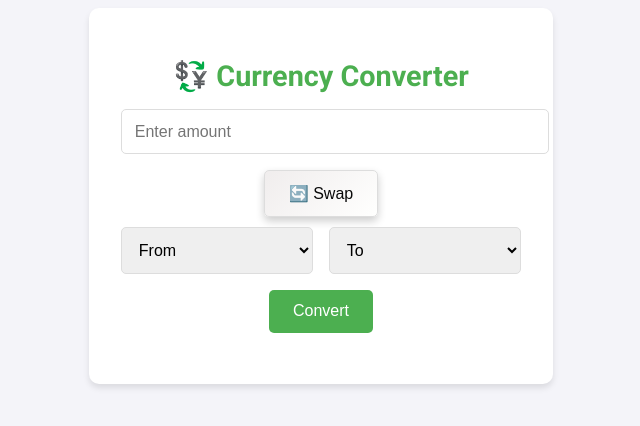
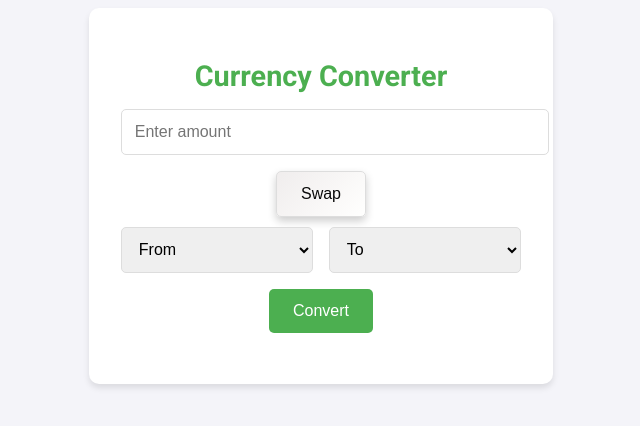
Before and after one commit to Danishrehman786/currecncyconverter, a plain HTML site: page index.html in a window 1280 px wide. Shown: the part 204-630 px from the top of the page, without its empty margins (319-959 px from the left). Drawn offline with Linux system fonts and the light colour scheme; no server answers.

Commit message:
Update index.html

```diff
--- a/index.html
+++ b/index.html
@@ -11,9 +11,9 @@
 
 <body>
     <div class="container">
-        <h1>💱 Currency Converter</h1>
+        <h1>Currency Converter</h1>
         <input type="number" id="amount" class="amount-input" placeholder="Enter amount" />
-        <button onclick="swapCurrencies()" class="swap">🔄 Swap</button>
+        <button onclick="swapCurrencies()" class="swap">Swap</button>
         <div class="dropdowns">
             <select id="fromCurrency">
                 <option value="" disabled selected>From</option>
```
